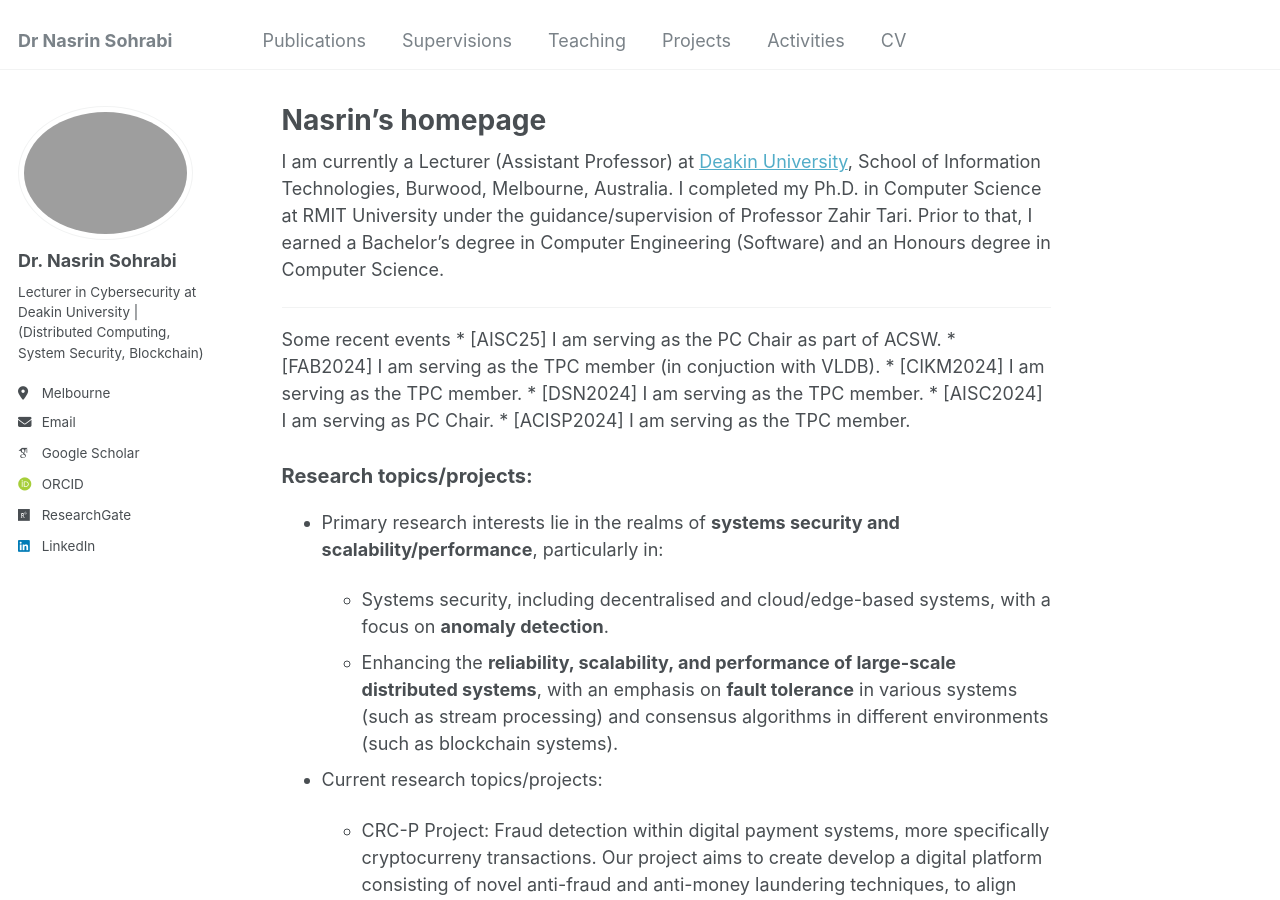
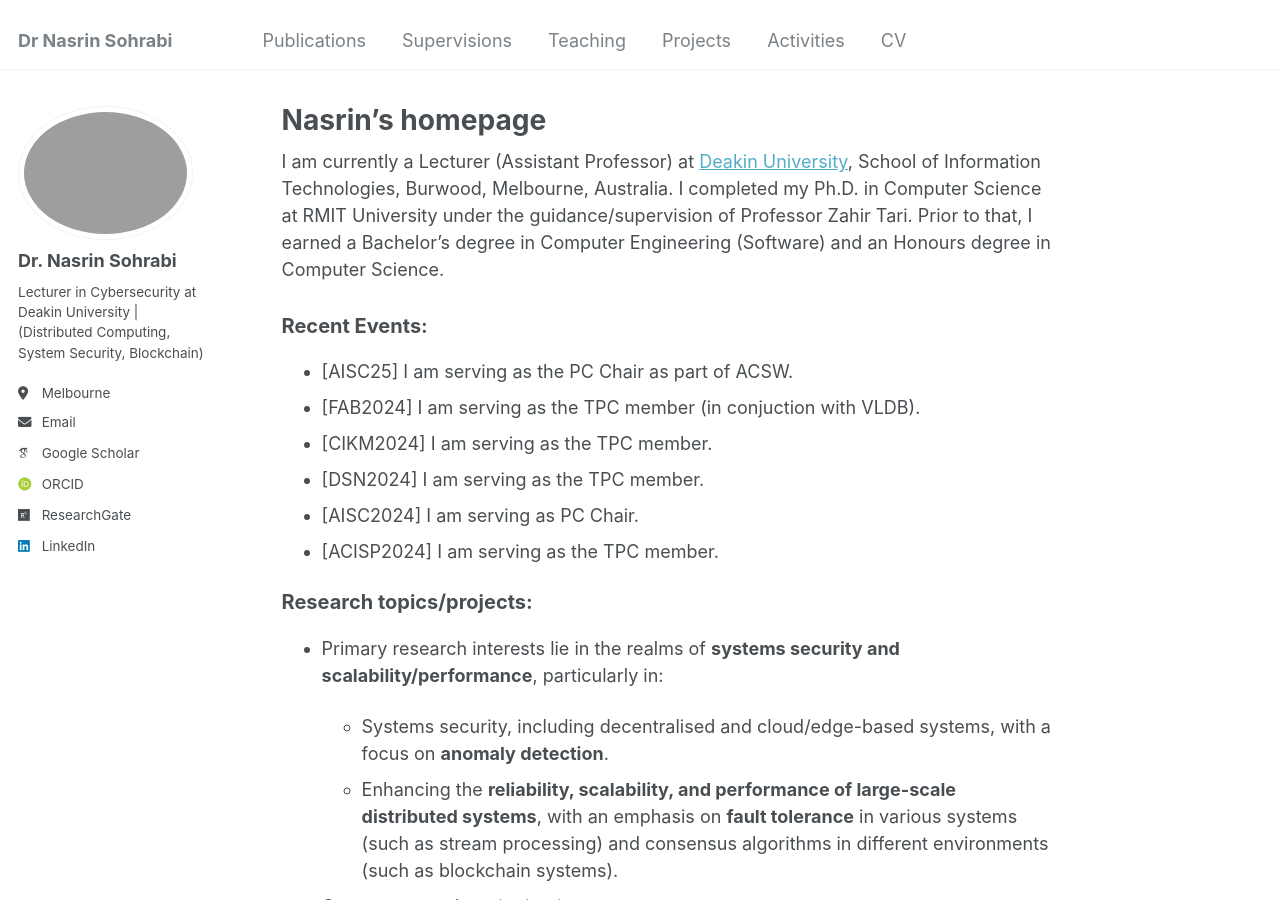
Before and after one commit to Nasrin-Sohrabi/Nasrin-Sohrabi.github.io, a Jekyll site: the page built from _pages/about.md, in a window 1280 px wide and 900 px high. Built offline with Jekyll 4.4.1, drawn with Linux system fonts in a browser that asks for light colours; some web fonts are replaced.

Commit message:
Adding activities

```diff
--- a/_pages/about.md
+++ b/_pages/about.md
@@ -10,14 +10,15 @@ redirect_from:
 I am currently a Lecturer (Assistant Professor) at <a href="https://www.deakin.edu.au/">Deakin University</a>, School of Information Technologies, Burwood, Melbourne, Australia. I completed my Ph.D. in Computer Science at RMIT University under the guidance/supervision of Professor Zahir Tari. Prior to that, I earned a Bachelor's degree in Computer Engineering (Software) and an Honours degree in Computer Science.
 
 
-***
-Some recent events
-    * [AISC25] I am serving as the PC Chair as part of ACSW.
-    * [FAB2024] I am serving as the TPC member (in conjuction with VLDB).
-    * [CIKM2024] I am serving as the TPC member.
-    * [DSN2024] I am serving as the TPC member.
-    * [AISC2024] I am serving as PC Chair.
-    * [ACISP2024] I am serving as the TPC member.
+<span style="font-size:20px;">Recent Events:</span>
+======
+
+  * [AISC25] I am serving as the PC Chair as part of ACSW.
+  * [FAB2024] I am serving as the TPC member (in conjuction with VLDB).
+  * [CIKM2024] I am serving as the TPC member.
+  * [DSN2024] I am serving as the TPC member.
+  * [AISC2024] I am serving as PC Chair.
+  * [ACISP2024] I am serving as the TPC member.
 
 
 <span style="font-size:20px;">Research topics/projects:</span>
```
